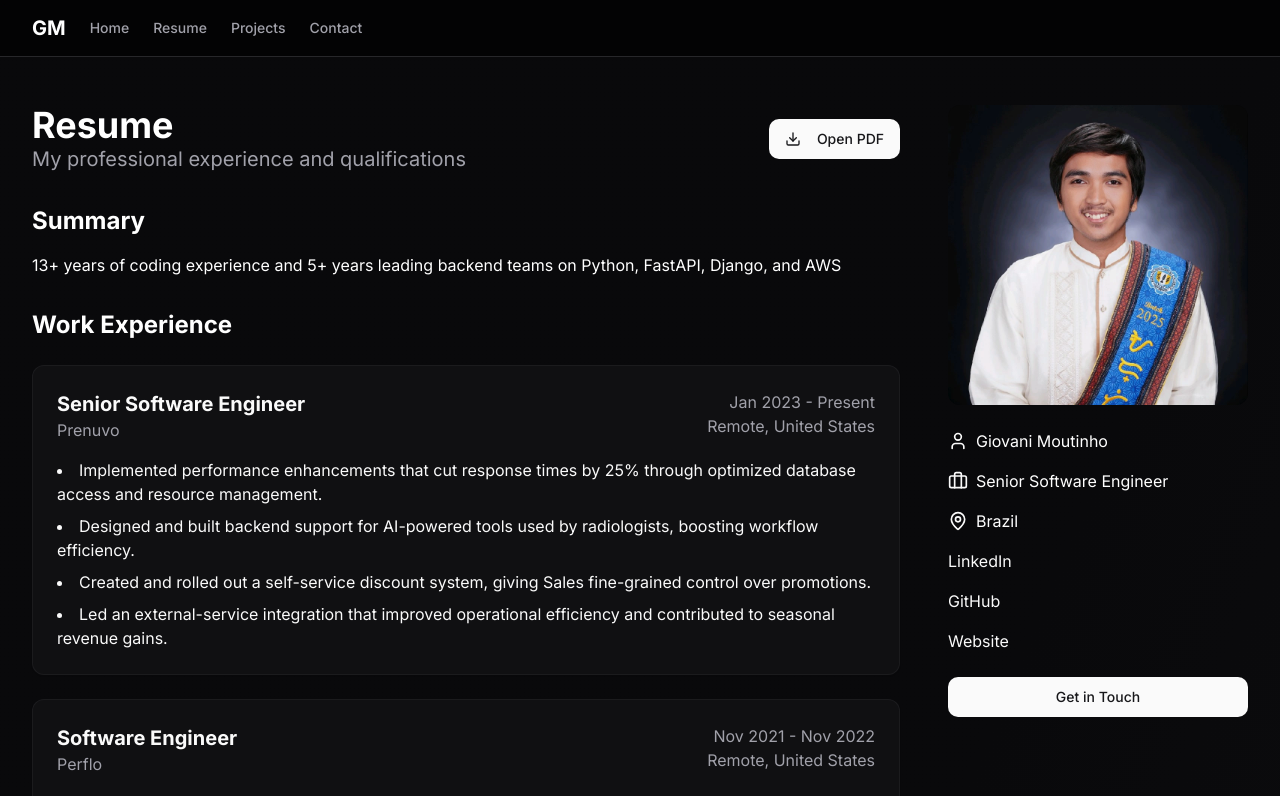
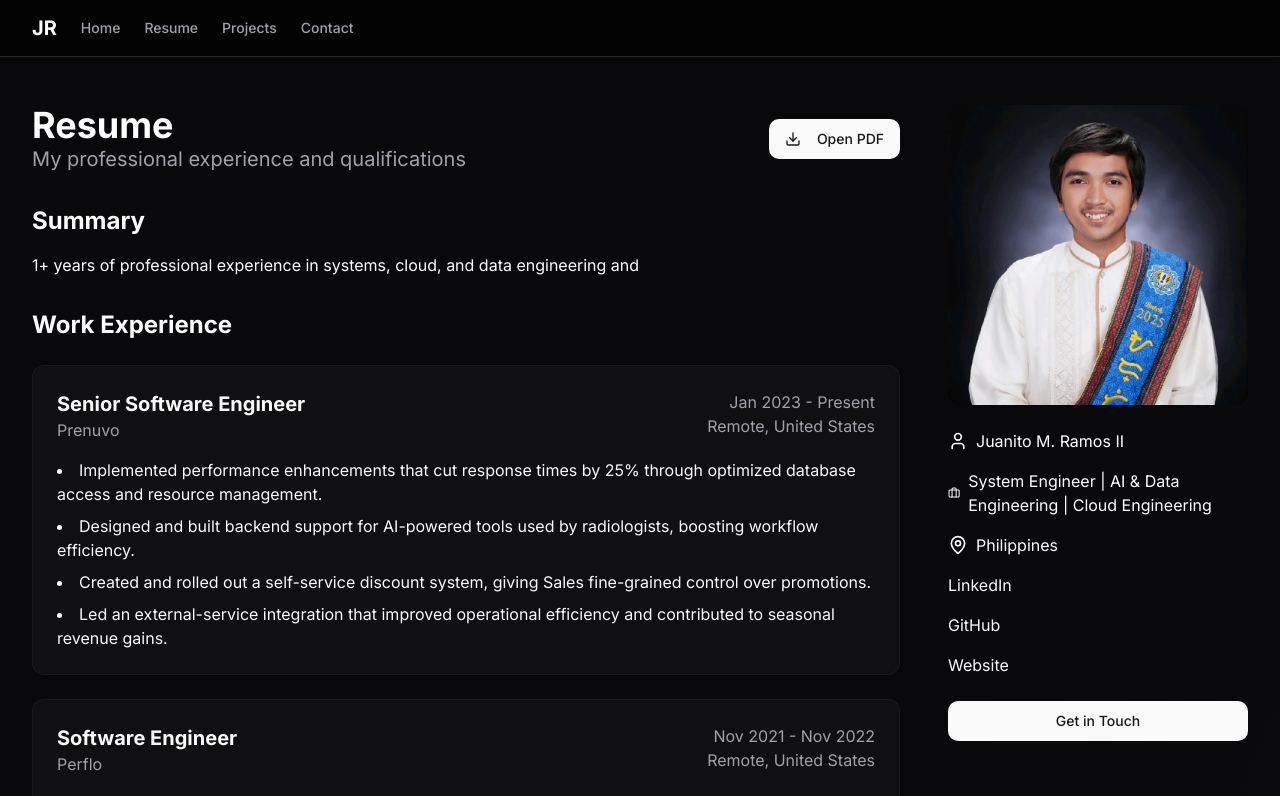
Before and after one commit to Juaaanits/juanito-portfolio-website, a Next.js app: page /resume in a window 1280 px wide. Shown: the top 796 px of the page. Built offline with nearby package versions, Linux system fonts and the light colour scheme.

Commit message:
refactor(branding): improve role positioning for system, AI, and cloud engineering focus

```diff
--- a/app/layout.tsx
+++ b/app/layout.tsx
@@ -1,29 +1,36 @@
-import type React from "react"
-import type { Metadata } from "next/dist/lib/metadata/types/metadata-interface"
-import ClientLayout from "./ClientLayout"
+import type { Metadata } from "next/dist/lib/metadata/types/metadata-interface";
+import type React from "react";
+import ClientLayout from "./ClientLayout";
 
 export const metadata: Metadata = {
   title: {
-    default: "Giovani Moutinho | Senior Software Engineer",
-    template: "%s | Giovani Moutinho",
+    default: "Juanito M. Ramos II | Cloud Engineer",
+    template: "%s | Juanito M. Ramos II",
   },
   description:
     "Senior Software Engineer specializing in backend development with Python, FastAPI, and cloud solutions.",
-  keywords: ["Software Engineer", "Python Developer", "FastAPI", "GraphQL", "Backend Development", "Giovani Moutinho"],
-  authors: [{ name: "Giovani Moutinho" }],
-  creator: "Giovani Moutinho",
+  keywords: [
+    "Software Engineer",
+    "Python Developer",
+    "FastAPI",
+    "GraphQL",
+    "Backend Development",
+    "Juanito M. Ramos II",
+  ],
+  authors: [{ name: "Juanito M. Ramos II" }],
+  creator: "Juanito M. Ramos II",
   openGraph: {
     type: "website",
     locale: "en_US",
-    url: "https://mgiovani.com",
-    title: "Giovani Moutinho | Senior Software Engineer",
+    url: "https://juanitomramosii.com",
+    title: "Juanito M. Ramos II | Senior Software Engineer",
     description:
       "Senior Software Engineer specializing in backend development with Python, FastAPI, and cloud solutions.",
-    siteName: "Giovani Moutinho Portfolio",
+    siteName: "Juanito M. Ramos II Portfolio",
   },
   twitter: {
     card: "summary_large_image",
-    title: "Giovani Moutinho | Senior Software Engineer",
+    title: "Juanito M. Ramos II | Senior Software Engineer",
     description:
       "Senior Software Engineer specializing in backend development with Python, FastAPI, and cloud solutions.",
   },
@@ -32,16 +39,15 @@ export const metadata: Metadata = {
     shortcut: "/favicon-16x16.png",
     apple: "/apple-touch-icon.png",
   },
-    generator: 'v0.dev'
-}
+  generator: "v0.dev",
+};
 
 export default function RootLayout({
   children,
 }: Readonly<{
-  children: React.ReactNode
+  children: React.ReactNode;
 }>) {
-  return <ClientLayout>{children}</ClientLayout>
+  return <ClientLayout>{children}</ClientLayout>;
 }
 
-
-import './globals.css'
+import "./globals.css";
--- a/components/footer.tsx
+++ b/components/footer.tsx
@@ -1,5 +1,5 @@
-import Link from "next/link"
-import { Github, Linkedin } from "lucide-react"
+import { Github, Linkedin } from "lucide-react";
+import Link from "next/link";
 
 export default function Footer() {
   return (
@@ -7,7 +7,8 @@ export default function Footer() {
       <div className="container flex flex-col items-center justify-between gap-4 py-10 md:h-24 md:flex-row md:py-0">
         <div className="text-center md:text-left">
           <p className="text-sm text-muted-foreground">
-            &copy; {new Date().getFullYear()} Giovani Moutinho. All rights reserved.
+            &copy; {new Date().getFullYear()} Juanito M. Ramos II. All rights
+            reserved.
           </p>
         </div>
         <div className="flex items-center gap-4">
@@ -32,5 +33,5 @@ export default function Footer() {
         </div>
       </div>
     </footer>
-  )
+  );
 }
--- a/components/header.tsx
+++ b/components/header.tsx
@@ -1,5 +1,5 @@
-import Link from "next/link"
-import { HeaderClient } from "./header-client"
+import Link from "next/link";
+import { HeaderClient } from "./header-client";
 
 // Navigation items - defined server-side
 const navItems = [
@@ -7,14 +7,14 @@ const navItems = [
   { name: "Resume", path: "/resume" },
   { name: "Projects", path: "/projects" },
   { name: "Contact", path: "/contact" },
-]
+];
 
 export default function Header() {
   return (
     <header className="sticky top-0 z-40 w-full border-b border-zinc-800 bg-black/95 backdrop-blur supports-[backdrop-filter]:bg-black/60">
       <div className="container flex h-14 items-center">
         <Link href="/" className="mr-6">
-          <span className="text-xl font-bold">GM</span>
+          <span className="text-xl font-bold">JR</span>
         </Link>
 
         {/* Desktop Navigation - Server Rendered */}
@@ -35,5 +35,5 @@ export default function Header() {
         <HeaderClient navItems={navItems} />
       </div>
     </header>
-  )
+  );
 }
--- a/data/resume-data.ts
+++ b/data/resume-data.ts
@@ -1,70 +1,95 @@
 export type WorkExperience = {
-  title: string
-  company: string
-  period: string
-  location: string
-  responsibilities: string[]
-}
+  title: string;
+  company: string;
+  period: string;
+  location: string;
+  responsibilities: string[];
+};
 
 export type Language = {
-  name: string
-  level: string
-  certificate?: string
-}
+  name: string;
+  level: string;
+  certificate?: string;
+};
 
 export type Publication = {
-  title: string
-  description: string
-  year: string
-  link?: string
-}
+  title: string;
+  description: string;
+  year: string;
+  link?: string;
+};
 
 export type ResumeData = {
   personalInfo: {
-    name: string
-    title: string
-    email: string
-    location: string
-    linkedin: string
-    github: string | null
-    website: string
-    photo?: string
-    yearsOfExperience: string
-    teamLeadExperience: string
-  }
-  summary: string[]
+    name: string;
+    title: string;
+    email: string;
+    location: string;
+    linkedin: string;
+    github: string | null;
+    website: string;
+    photo?: string;
+    yearsOfExperience: string;
+    specificExperience: string;
+  };
+  summary: string[];
   skills: {
-    languages: string[]
-    architecture: string[]
-    cloud: string[]
-    data: string[]
-    quality: string[]
-  }
-  experience: WorkExperience[]
-  hardSkills: string[]
-  softSkills: string[]
-  languages: Language[]
-  publications: Publication[]
-}
+    languages: string[];
+    architecture: string[];
+    cloud: string[];
+    data: string[];
+    quality: string[];
+  };
+  experience: WorkExperience[];
+  hardSkills: string[];
+  softSkills: string[];
+  languages: Language[];
+  publications: Publication[];
+};
 
 const resumeData: ResumeData = {
   personalInfo: {
-    name: "Giovani Moutinho",
-    title: "Senior Software Engineer",
-    email: "contact@mgiovani.com",
-    location: "Brazil",
-    linkedin: "https://www.linkedin.com/in/mgiovani",
-    github: "https://github.com/mgiovani/",
-    website: "https://mgiovani.com",
+    name: "Juanito M. Ramos II",
+    title: "System Engineer | AI & Data Engineering | Cloud Engineering",
+    email: "juanitoramos113@gmail.com",
+    location: "Philippines",
+    linkedin: "https://www.linkedin.com/in/juanitoramos/",
+    github: "https://github.com/Juaaanits",
+    website: "https://juanito-portfolio-website.vercel.app/",
     photo: "/images/profile.png",
-    yearsOfExperience: "13+ years of coding experience",
-    teamLeadExperience: "5+ years leading backend teams on Python, FastAPI, Django, and AWS",
+    yearsOfExperience:
+      "1+ years of professional experience in systems, cloud, and data engineering",
+    specificExperience:
+      "Experience building and supporting backend systems, cloud infrastructure (AWS & Azure), and AI-powered data pipelines in collaborative engineering teams",
   },
-  summary: ["13+ years of coding experience and 5+ years leading backend teams on Python, FastAPI, Django, and AWS"],
+  summary: [
+    "13+ years of coding experience and 5+ years leading backend teams on Python, FastAPI, Django, and AWS",
+  ],
   skills: {
-    languages: ["Python", "FastAPI", "SQLAlchemy", "Django REST", "TypeScript", "Node.js", "Express"],
-    architecture: ["Clean Code/Architecture", "DDD", "Microservices", "Pub/Sub", "BFF", "REST", "GraphQL"],
-    cloud: ["AWS – ECS, Lambda, RDS, S3", "Docker", "Kubernetes", "GitHub Actions"],
+    languages: [
+      "Python",
+      "FastAPI",
+      "SQLAlchemy",
+      "Django REST",
+      "TypeScript",
+      "Node.js",
+      "Express",
+    ],
+    architecture: [
+      "Clean Code/Architecture",
+      "DDD",
+      "Microservices",
+      "Pub/Sub",
+      "BFF",
+      "REST",
+      "GraphQL",
+    ],
+    cloud: [
+      "AWS – ECS, Lambda, RDS, S3",
+      "Docker",
+      "Kubernetes",
+      "GitHub Actions",
+    ],
     data: ["PostgreSQL", "Redis", "Celery"],
     quality: ["TDD", "Pytest", "Ruff", "CI/CD"],
   },
@@ -167,21 +192,27 @@ const resumeData: ResumeData = {
   ],
   publications: [
     {
-      title: "Estratégias Pedagógicas para o Processo de Ensino-Aprendizagem de Algoritmos",
-      description: "A publication exploring pedagogical strategies for teaching and learning algorithms.",
+      title:
+        "Estratégias Pedagógicas para o Processo de Ensino-Aprendizagem de Algoritmos",
+      description:
+        "A publication exploring pedagogical strategies for teaching and learning algorithms.",
       year: "2019",
     },
     {
-      title: "Estudos de Técnicas de Mineração de Dados Aplicadas em Ambientes Sistematizados de Bibliotecas",
-      description: "A study on data mining techniques applied to systematized library environments.",
+      title:
+        "Estudos de Técnicas de Mineração de Dados Aplicadas em Ambientes Sistematizados de Bibliotecas",
+      description:
+        "A study on data mining techniques applied to systematized library environments.",
       year: "2018",
     },
     {
-      title: "Carros de Combate na Selva: Utilização de VBCCCs no Teatro de Operações da Amazônia",
-      description: "A publication on combat vehicles in jungle environments, focusing on operations in the Amazon.",
+      title:
+        "Carros de Combate na Selva: Utilização de VBCCCs no Teatro de Operações da Amazônia",
+      description:
+        "A publication on combat vehicles in jungle environments, focusing on operations in the Amazon.",
       year: "2017",
     },
   ],
-}
+};
 
-export default resumeData
+export default resumeData;
```
